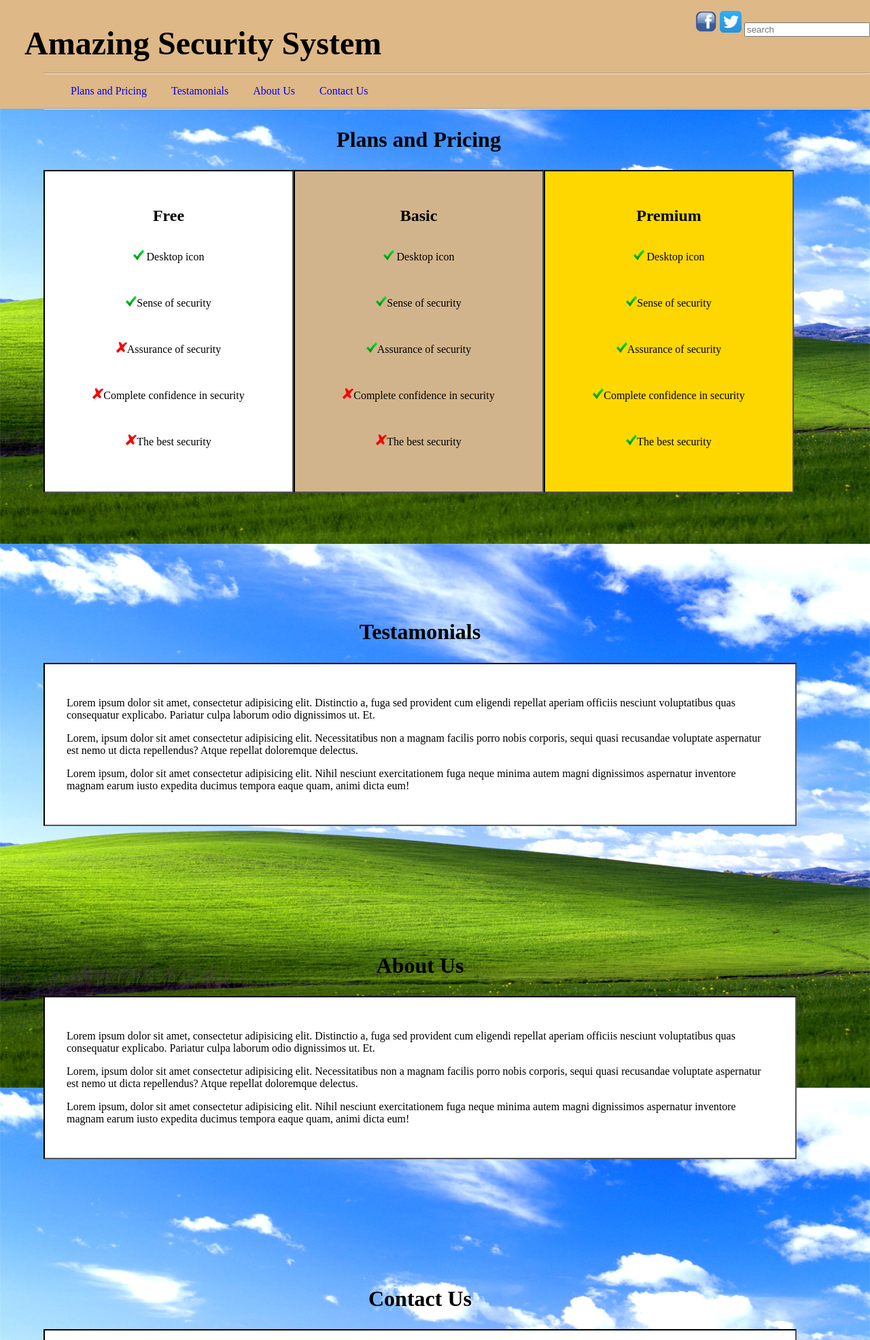
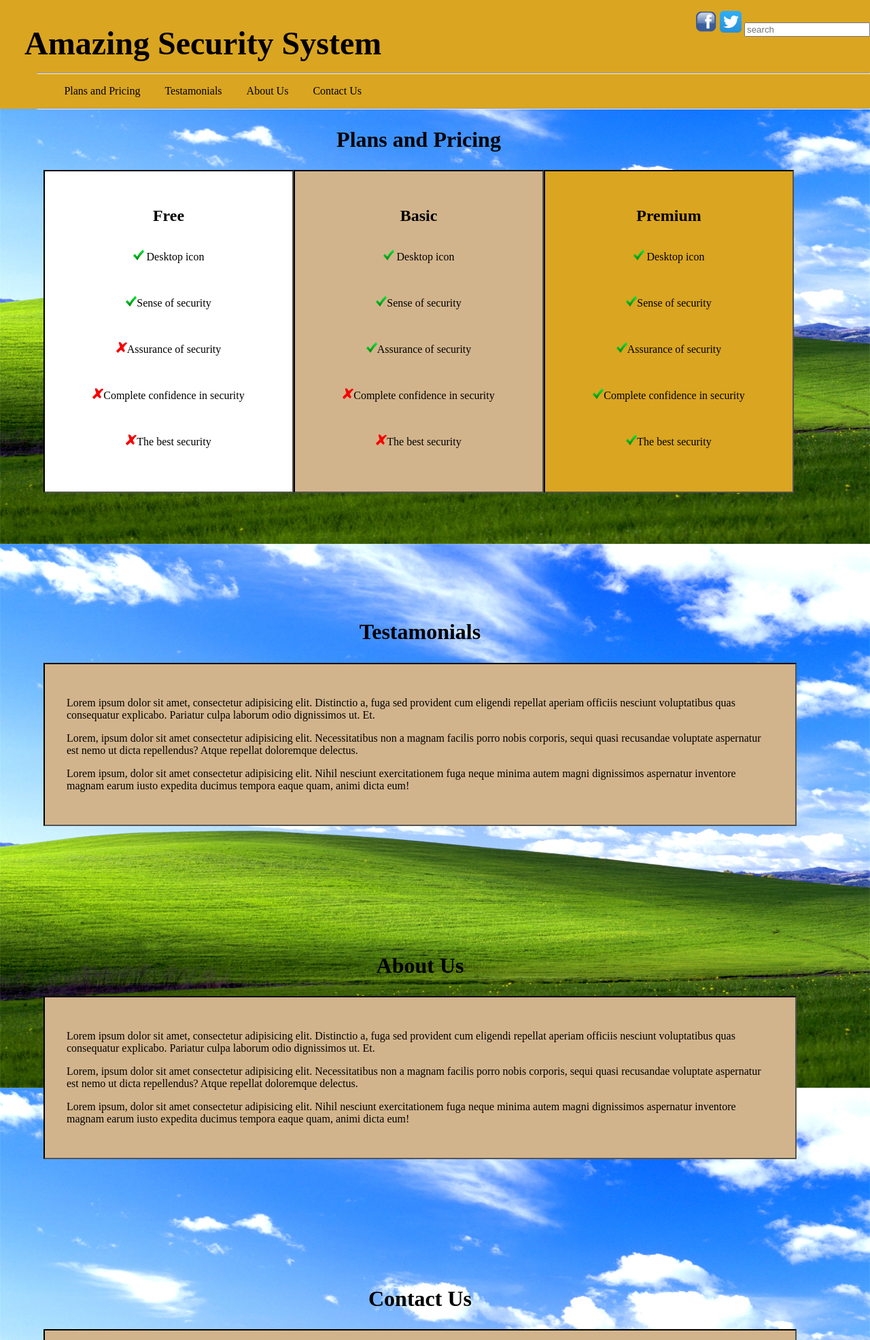
Before and after one commit to osbornen16/StoreFrontProject, a plain HTML site: page index.html in a window 1280 px wide. Shown: the top 1971 px of the page at 68% size. Drawn offline with Linux system fonts and the light colour scheme.

Commit message:
minor changes

```diff
--- a/main.css
+++ b/main.css
@@ -24,21 +24,24 @@ nav li {
     list-style: none;
 }
 #topNavbar {
-    padding-left: 4em;
+    padding-left: 3.4em;
     max-width: 2000px;
     min-width: 500px;
     margin-top: -1em;
 }
-nav#topNavbar li{
+nav#topNavbar ul li{
     padding-right: 2em;
-
 }
 a {
     text-decoration: none;
+    color: black;
+}
+a:hover {
+    color:brown;
 }
 
 header {
-    background-color: burlywood;
+    background-color: goldenrod;
     margin: 0 auto;
     position: fixed; top: -32px;
     min-width: 100%;
@@ -67,7 +70,7 @@ header h1{
     background-color: tan;
 }
 #panel3 {
-    background-color: gold;
+    background-color: goldenrod;
 }
 
 div.panel h2 {
@@ -106,7 +109,7 @@ section#testamonials div {
     position: relative;
     padding: 2em;
     border: 2px inset black;
-    background-color: white;
+    background-color: tan;
 }
 section#aboutUs {
     padding: 10em 5% 0 5%;
@@ -122,7 +125,7 @@ section#aboutUs div {
     position: relative;
     padding: 2em;
     border: 2px inset black;
-    background-color: white;
+    background-color: tan;
 }
 section#contactUs {
     padding: 10em 5% 0 5%;
@@ -138,7 +141,7 @@ section#contactUs div {
     position: relative;
     padding: 2em;
     border: 2px inset black;
-    background-color: white;
+    background-color: tan;
 }
 
 footer {
```
